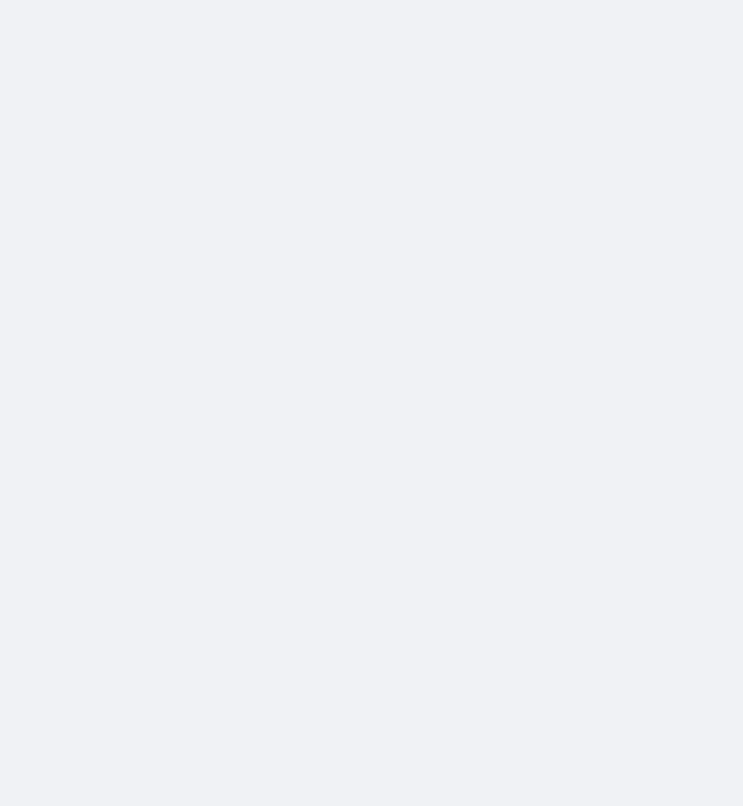
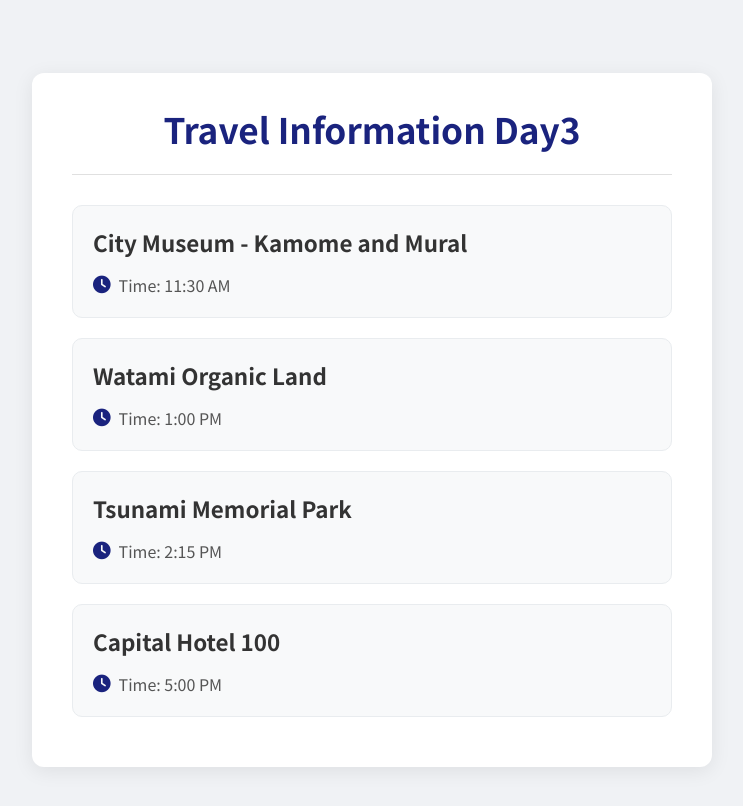
Before and after one commit to shunyaiwasaki/Trial, a plain HTML site: page index.html in a window 1280 px wide. Shown: the whole page, without its empty margins (268-1011 px from the left). Drawn offline with Linux system fonts and the light colour scheme.

Commit message:
Update index.html
Day3完成版

```diff
--- a/index.html
+++ b/index.html
@@ -64,4 +64,76 @@
 
         li.event-card:hover {
             transform: translateY(-5px); /* 少し浮き上がる効果 */
-            box-shadow
+            box-shadow: 0 8px 25px rgba(0,0,0,0.1);
+        }
+
+        /* 予定のタイトル */
+        .event-card h2 {
+            margin-top: 0;
+            margin-bottom: 15px;
+            font-size: 1.4em;
+        }
+
+        .event-card h2 a {
+            color: #333;
+            text-decoration: none;
+            transition: color 0.2s ease;
+        }
+
+        .event-card h2 a:hover {
+            color: #007bff; /* ホバー時に青色に */
+        }
+
+        /* 時間表示 */
+        .time-info {
+            display: flex;
+            align-items: center;
+            color: #555;
+            font-size: 1em;
+        }
+
+        .time-info .fa-clock {
+            color: #1a237e; /* アイコンの色をタイトルと合わせる */
+            margin-right: 8px;
+            font-size: 1.1em;
+        }
+
+    </style>
+</head>
+<body>
+
+    <div class="container">
+        <div class="header">
+            <h1>Travel Information Day3</h1>
+        </div>
+
+        <ul>
+            <li class="event-card">
+                <h2><a href="https://www-city-rikuzentakata-iwate-jp.translate.goog/kosodate_kyoiku_bunka/shogaigakushu/7330.html?_x_tr_sl=auto&_x_tr_tl=en&_x_tr_hl=ja" target="_blank">City Museum - Kamome and Mural</a></h2>
+                <div class="time-info">
+                    <i class="fa-solid fa-clock"></i> <span>Time: 11:30 AM</span>
+                </div>
+            </li>
+            <li class="event-card">
+                <h2><a href="https://watami-organic.jp/blog/en" target="_blank">Watami Organic Land</a></h2>
+                <div class="time-info">
+                    <i class="fa-solid fa-clock"></i> <span>Time: 1:00 PM</span>
+                </div>
+            </li>
+            <li class="event-card">
+                <h2><a href="https://iwate-tsunami-memorial.jp/en/index.html" target="_blank">Tsunami Memorial Park</a></h2>
+                <div class="time-info">
+                    <i class="fa-solid fa-clock"></i> <span>Time: 2:15 PM</span>
+                </div>
+            </li>
+            <li class="event-card">
+                <h2><a href="https://capitalhotel1000.jp/en/" target="_blank">Capital Hotel 100</a></h2>
+                <div class="time-info">
+                    <i class="fa-solid fa-clock"></i> <span>Time: 5:00 PM</span>
+                </div>
+            </li>
+        </ul>
+    </div>
+
+</body>
+</html>
```
